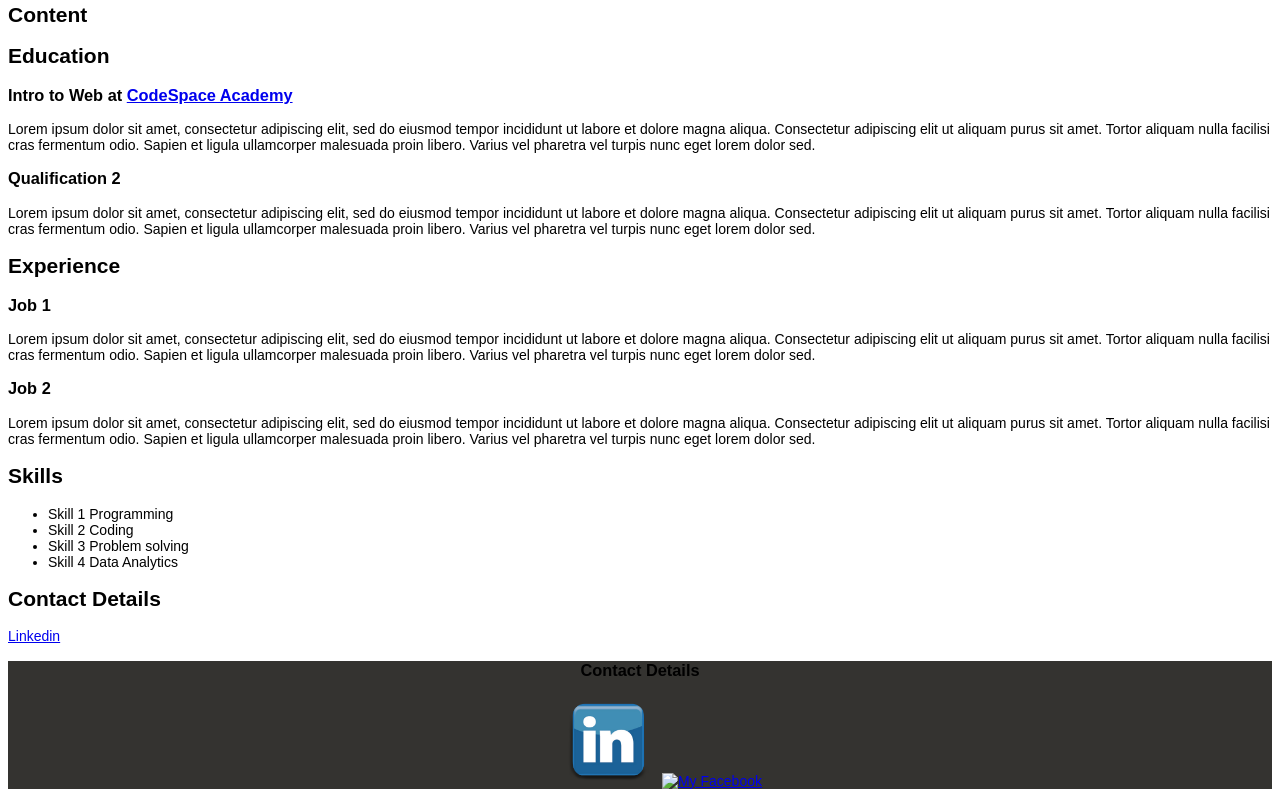
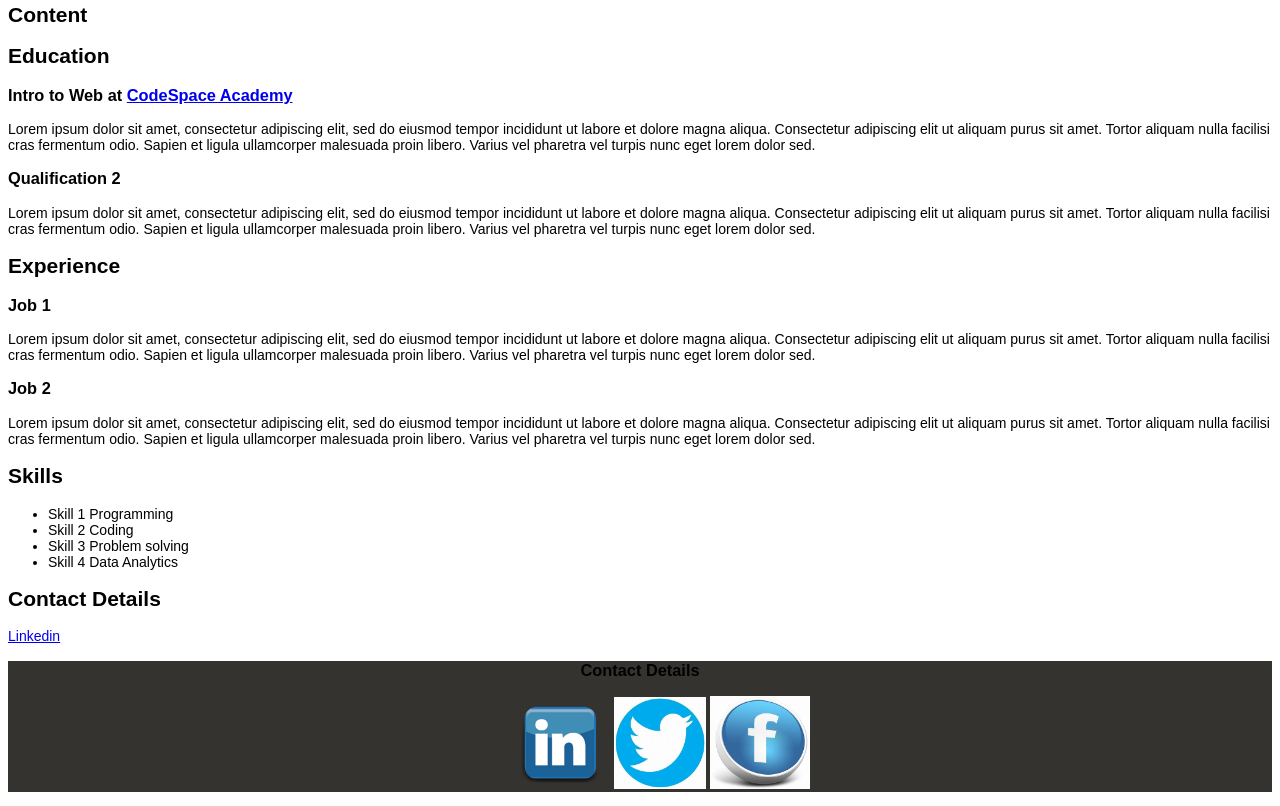
Before and after one commit to shakes224/Resume-Challenge-CodeSpace-2022, a plain HTML site: page resumé1.html in a window 1280 px wide. Shown: the part 368-1174 px from the top of the page. Drawn offline with Linux system fonts and the light colour scheme.

Commit message:
Inserted twitter logo jpeg

```diff
--- a/resumé1.html
+++ b/resumé1.html
@@ -75,8 +75,13 @@
       <a href= "https://www.linkedin.com/" target = "_blank">
         <img class="icons" src = "images/linkedInLogo.png" alt="My LinkedIn"
         width="100px"></a>
+
+        <a href= "https://twitter.com/home/" target = "_blank">
+          <img class="icons" src = "images/twitterLogo.jpeg" alt="My twitter"
+          width="92px"></a>
+
         <a href= "https://www.facebook.com/profile.php?id=100019379025392/" target = "_blank">
-          <img class="icons" src = "images/facebookLogo.png" alt="My Facebook"
+          <img class="icons" src = "images/facebookLogo.jpeg" alt="My Facebook"
           width="100px"></a>
       </ul>
 
```
Also changed, not shown: images/twitterLogo.jpeg (added).
